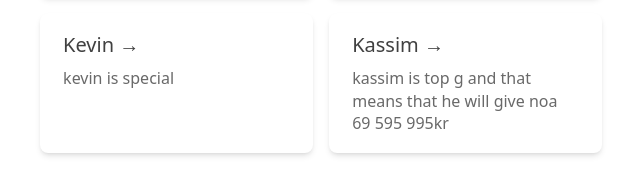
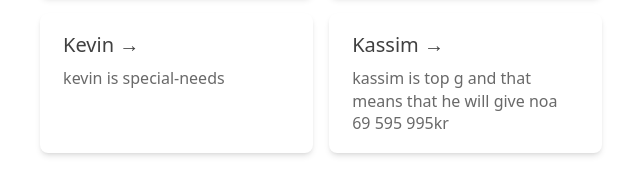
Before and after one commit to XTREMEFit/XtremeFit, an Astro site: page / in a window 1280 px wide. Shown: the part 443-638 px from the top of the page, 319-959 px from the left. Built offline with nearby package versions, Linux system fonts and the light colour scheme; Astro itself is replaced by a stand-in of ours.

Commit message:
Kevin is special-needs

```diff
--- a/src/pages/index.astro
+++ b/src/pages/index.astro
@@ -1,7 +1,7 @@
 ---
 // Component Imports
-import Button from '../components/Button.astro';
-import Card from '../components/Card.astro';
+import Button from "../components/Button.astro";
+import Card from "../components/Card.astro";
 // Full Astro Component Syntax:
 // https://docs.astro.build/core-concepts/astro-components/
 ---
@@ -15,10 +15,11 @@ import Card from '../components/Card.astro';
 		<title>Astro + TailwindCSS</title>
 	</head>
 	<body>
-
 		<div class="grid place-items-center h-screen content-center">
 			<Button>Tailwind Button in Astro!</Button>
-			<a href="/markdown-page" class="p-4 underline purple">Markdown is also supported...</a>
+			<a href="/markdown-page" class="p-4 underline purple"
+				>Markdown is also supported...</a
+			>
 
 			<ul role="list" class="link-card-grid">
 				<Card
@@ -34,7 +35,7 @@ import Card from '../components/Card.astro';
 				<Card
 					href="kevin"
 					title="Kevin"
-					body="kevin is special"
+					body="kevin is special-needs"
 				/>
 				<Card
 					href=""
@@ -44,17 +45,16 @@ import Card from '../components/Card.astro';
 			</ul>
 		</div>
 
-
 		<style>
-			.purple{
+			.purple {
 				@apply hover:text-purple-500 transition-colors ease-in-out duration-200;
 			}
 			.link-card-grid {
-		display: grid;
-		grid-template-columns: repeat(auto-fit, minmax(24ch, 1fr));
-		gap: 1rem;
-		padding: 0;
-		}
+				display: grid;
+				grid-template-columns: repeat(auto-fit, minmax(24ch, 1fr));
+				gap: 1rem;
+				padding: 0;
+			}
 		</style>
 	</body>
 </html>
```
